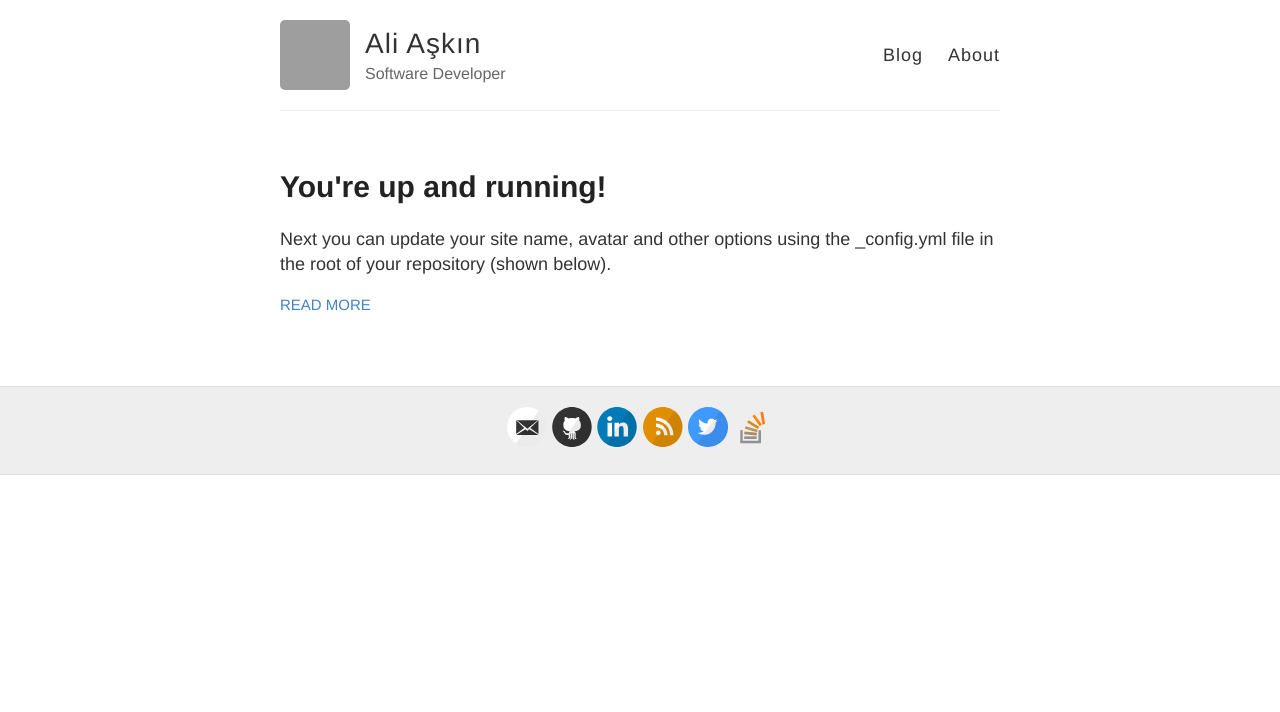
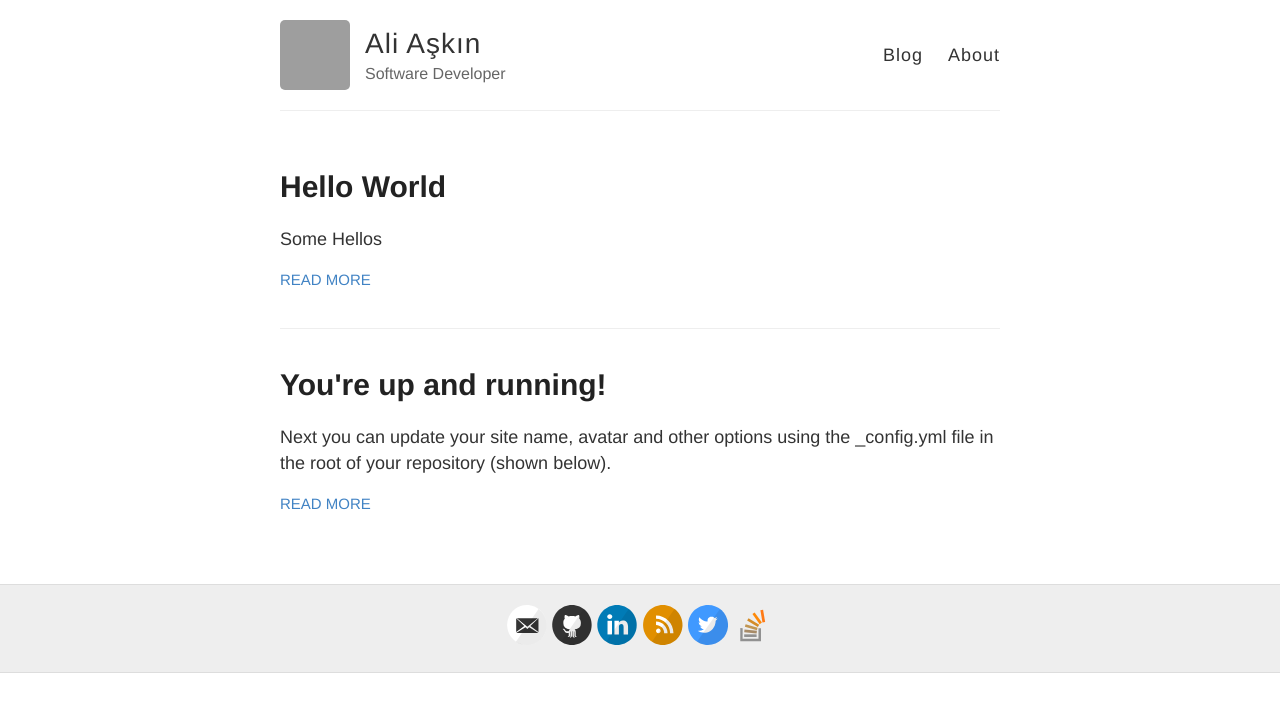
Before and after one commit to darkrpd/darkrpd.github.io, a Jekyll site: the page built from index.html, in a window 1280 px wide. Shown: the top 712 px of the page. Built offline with Jekyll 4.4.1, drawn with Linux system fonts in a browser that asks for light colours; grey boxes are pictures that could not be loaded.

Commit message:
risky situations

```diff
--- a/_config.yml
+++ b/_config.yml
@@ -76,11 +76,11 @@ sass:
 gems:
   - jekyll-sitemap # Create a sitemap using the official Jekyll sitemap gem
   - jekyll-feed # Create an Atom feed using the official Jekyll feed gem
-
+  - jekyll-admin
 # Exclude these files from your production _site
 exclude:
-  - Gemfile
-  - Gemfile.lock
+#  - Gemfile
+#  - Gemfile.lock
   - LICENSE
   - README.md
   - CNAME
--- /dev/null
+++ b/_posts/2017-01-27-hello-world.md
@@ -0,0 +1,5 @@
+---
+title: Hello World
+---
+
+Some Hellos
```
